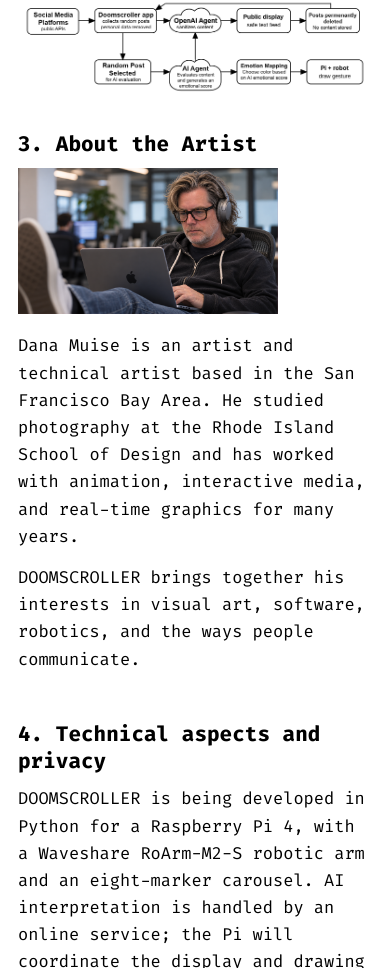
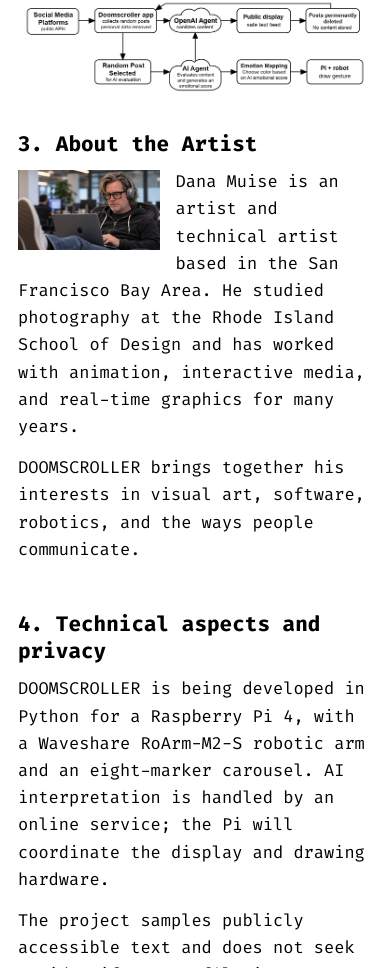
Before and after one commit to danamuise/ChatterFeed, a plain HTML site: page docs/index.html in a window 390 px wide. Shown: the part 2217-3185 px from the top of the page. Drawn offline with Linux system fonts and the light colour scheme.

Commit message:
Float artist portrait left and wrap biography around it

```diff
--- a/docs/index.html
+++ b/docs/index.html
@@ -80,11 +80,11 @@
       display: flow-root;
     }
     .artist-photo {
-      float: right;
+      float: left;
       width: min(260px, 40%);
       max-width: none;
       height: auto;
-      margin: 2px 0 16px 24px;
+      margin: 2px 24px 16px 0;
     }
     .artwork-details {
       max-width: 560px;
@@ -110,9 +110,9 @@
     }
     @media (max-width: 600px) {
       .artist-photo {
-        float: none;
-        width: min(260px, 100%);
-        margin: 2px 0 18px;
+        float: left;
+        width: min(220px, 40%);
+        margin: 2px 16px 12px 0;
       }
 
       main { margin: 32px auto 55px; padding: 0 18px; }
```
